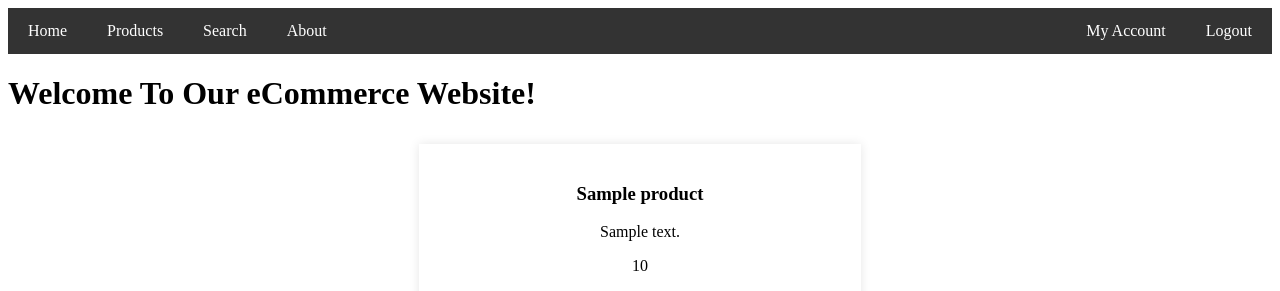
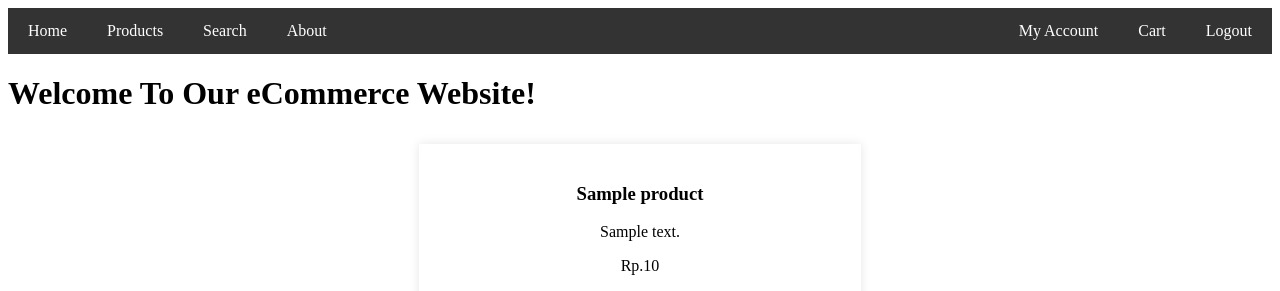
Before and after one commit to kumaraevan/e-commerce, a PHP site: page /index.php in a window 1280 px wide. Shown: the top 291 px of the page. Run offline with PHP 8.4, Linux system fonts and the light colour scheme; the visitor is signed in with stand-in values (Sample User, id 1); tables that the repository leaves empty or names only in its code hold one stand-in row (values such as "Sample post"); data that the repository does not hold is empty.

Commit message:
Add files via upload

```diff
--- a/index.php
+++ b/index.php
@@ -83,6 +83,7 @@ $conn->close();
         <div class="navbar-right">
             <?php if ($logged_in): ?>
                 <a href="account.php">My Account</a>
+                <a href="cart.php">Cart</a> <!-- Apply Dynamic Cart Count -->
                 <a href="logout.php">Logout</a>
             <?php else: ?>
                 <a href="login.php">Login</a>
@@ -97,7 +98,7 @@ $conn->close();
                 <div class="product">
                     <h3><?php echo htmlspecialchars($product['Name']); ?></h3>
                     <p><?php echo htmlspecialchars($product['Description']); ?></p>
-                    <p><?php echo htmlspecialchars($product['Price']); ?></p>
+                    <p>Rp.<?php echo htmlspecialchars($product['Price']); ?></p>
                     <?php if (!empty($product['ImageURLs'])): ?>
                         <img src="<?php echo htmlspecialchars($prodcut['ImageURLS']); ?>" alt="Product Image" style="width: 100px; height: auto;">
                     <?php endif; ?>
```
